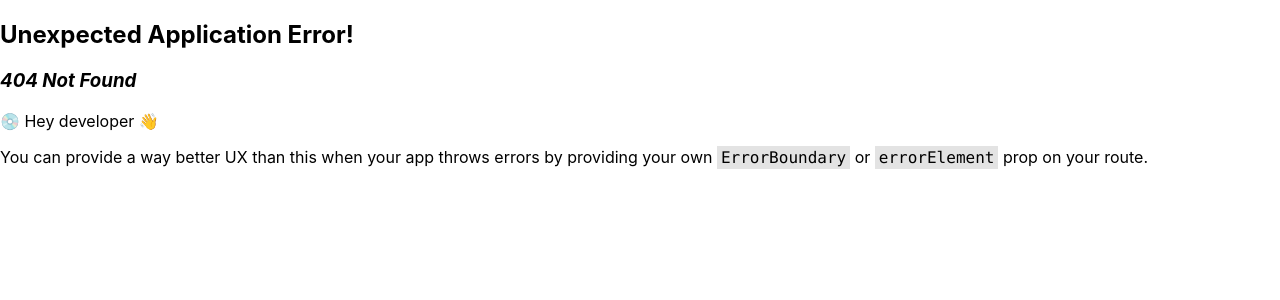
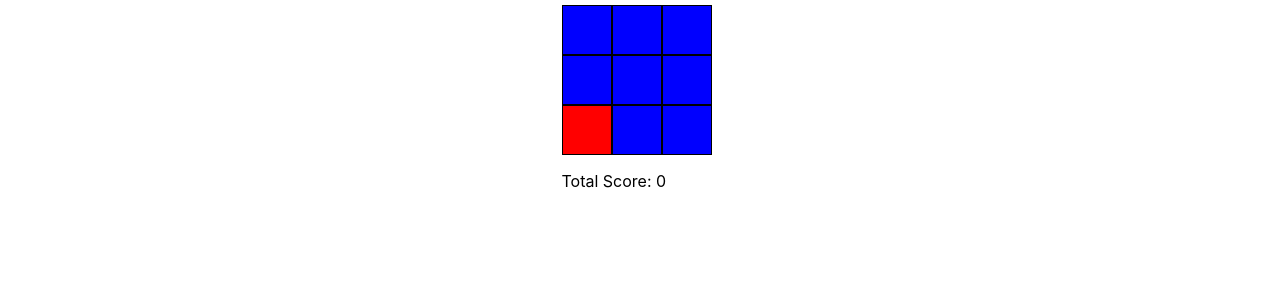
Before and after one commit to rajeevcodehub/practice, a React (Create React App) app in the folder practice/: page /whack-a-mole in a window 1280 px wide. Before the commit this address had no page. Shown: the top 300 px of the page. Built offline with nearby package versions, Linux system fonts and the light colour scheme.

Commit message:
Whack a mole game

```diff
--- a/practice/src/App.js
+++ b/practice/src/App.js
@@ -8,6 +8,7 @@ import StopWatch from "./component/Stopwatch";
 import ToDo from "./component/ToDo";
 import ProgressBar from "./component/ProgressBar";
 import Animation from "./component/Animation";
+import WhackAMole from "./component/WhackAMole";
 
 function App() {
   const router = createBrowserRouter([
@@ -31,6 +32,10 @@ function App() {
       path: "/animation",
       element: <Animation />,
     },
+    {
+      path: "/whack-a-mole",
+      element: <WhackAMole />,
+    },
   ]);
   return (
    <RouterProvider router={router} />
--- a/practice/src/component/Home.js
+++ b/practice/src/component/Home.js
@@ -15,6 +15,9 @@ const Home = () => {
             <li >
                 <Link to="/animation">Animation</Link>
             </li>
+            <li >
+                <Link to="/whack-a-mole">Whack-A-Mole</Link>
+            </li>
         </ul>
     );
 }
--- /dev/null
+++ b/practice/src/component/WhackAMole.js
@@ -0,0 +1,69 @@
+import { useEffect, useRef, useState } from "react";
+
+const WhackAMole = () => {
+  const[random, setRandom] = useState(Math.floor(Math.random() * 10) + 1);
+  const [score, setScore] = useState(0);
+  const numbers = [1, 2, 3, 4, 5, 6, 7, 8, 9];
+
+  const handleClick = (e) => {
+    if(+e.target.id === random){
+      setScore(score => score + 1)
+    }
+  };
+
+
+  useEffect(() => {
+    setInterval(() => {
+      setRandom(Math.floor(Math.random() * 10) + 1);
+    }, 800);
+  },[]);
+
+  return (
+    <div style={{ display: "flex", justifyContent: "center", padding: "5px" }}>
+      <div
+        style={{
+          display: "flex",
+          height: "154px",
+          width: "157px",
+          flexFlow: "wrap",
+          alignItems: "center",
+        }}
+      >
+        {numbers.map((number) =>
+          number === random ? (
+            <button
+              onClick={handleClick}
+              id={number}
+              key={number}
+              style={{
+                height: "50px",
+                width: "50px",
+                border: "solid black 1px",
+                backgroundColor: "red",
+              }}
+            />
+          ) : (
+            <button
+              onClick={handleClick}
+              key={number}
+              id={number}
+              style={{
+                height: "50px",
+                width: "50px",
+                border: "solid black 1px",
+                backgroundColor: "blue",
+              }}
+            />
+          )
+        )}
+
+        <div>
+          <p> Total Score: {score}</p>
+        </div>
+
+      </div>
+    </div>
+  );
+};
+
+export default WhackAMole;
```
